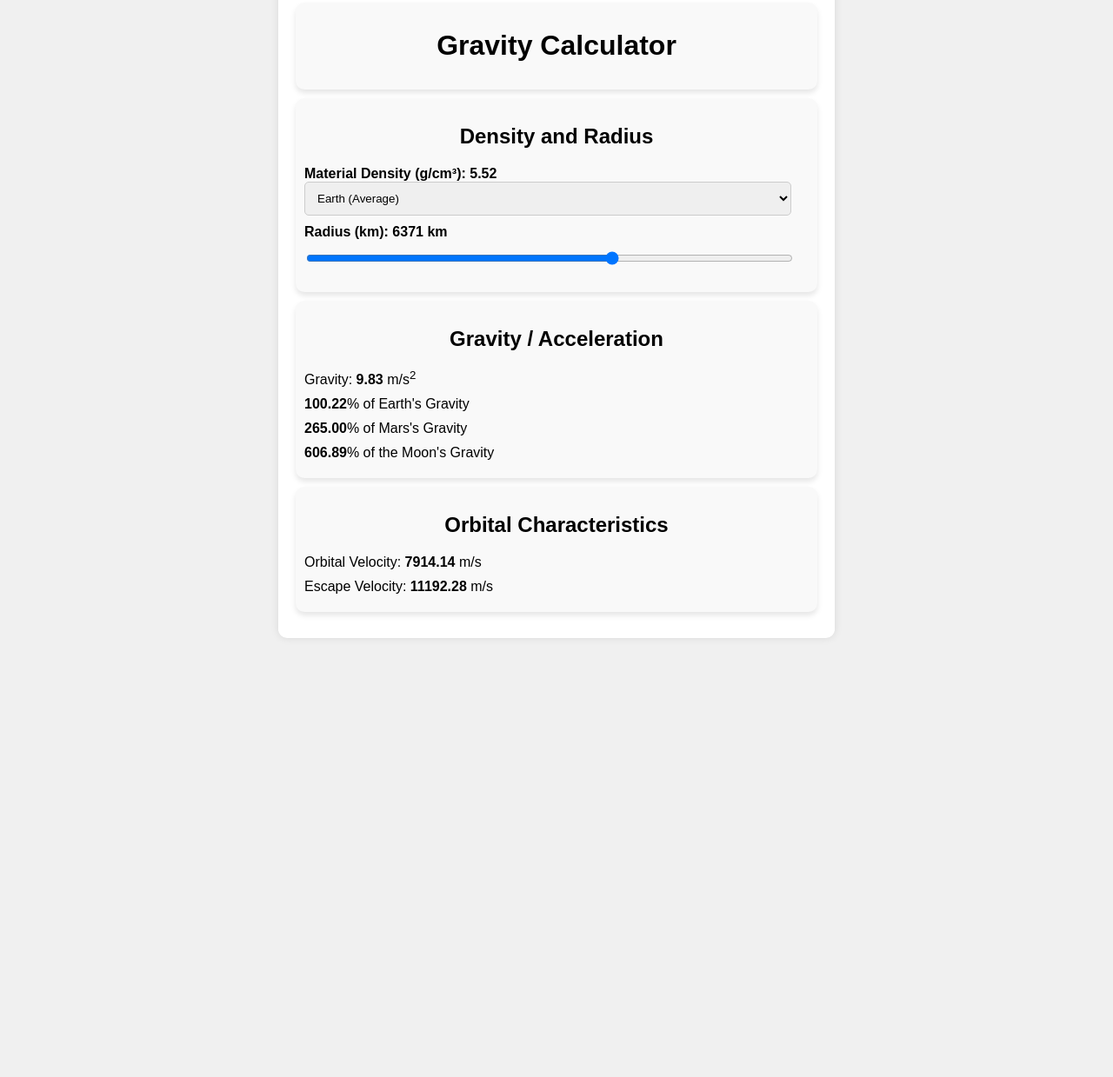
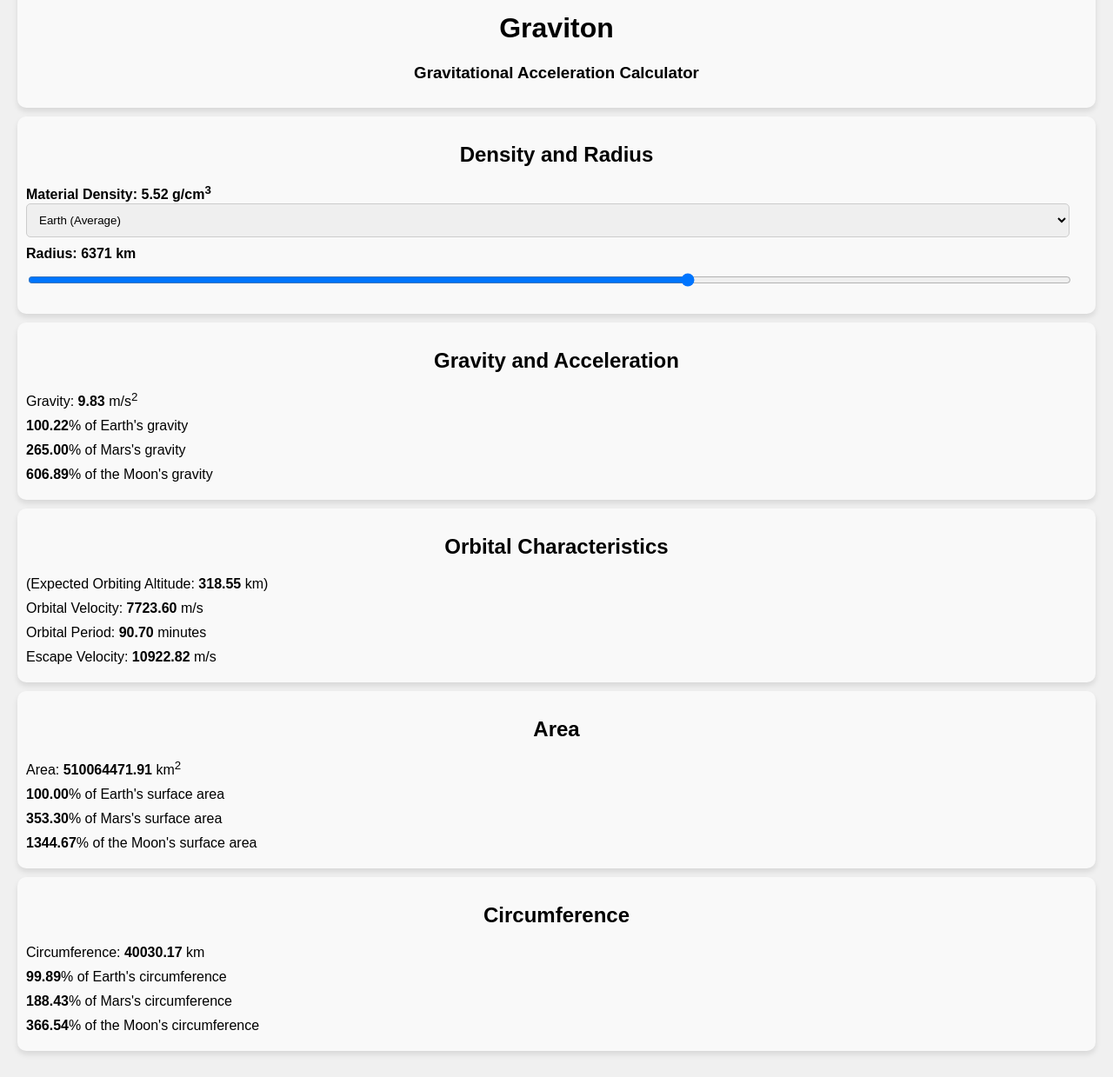
Before and after one commit to LegendOfLinky/literate-cosmos, a plain HTML site: page index.html in a window 1280 px wide. Shown: the part 37-1276 px from the top of the page at 87% size. Before the commit the page ends 800 px from the top, so only its background shows below. Drawn offline with Linux system fonts and the light colour scheme.

Commit message:
Update index.html
Added the calculations for surface area and circumference.

Made the "Density and Radius" section sticky, so it scrolls with the user.

```diff
--- a/index.html
+++ b/index.html
@@ -1,7 +1,7 @@
 <!DOCTYPE html>
 <html lang="en">
     <head>
-    <!--Version 1.0-->
+        <!--Version 2.0-->
         <meta charset="UTF-8">
         <meta name="viewport" content="width=device-width, initial-scale=1.0">
         <title>Gravity Calculator</title>
@@ -12,13 +12,11 @@
                 padding: 20px;
                 background-color: #f0f0f0;
             }
-        .container {
-            max-width: 600px;
-            margin: 0 auto;
-            background-color: #fff;
-            padding: 20px;
-            border-radius: 10px;
-            box-shadow: 0 0 10px rgba(0, 0, 0, 0.1);
+            .sticky {
+                position: -webkit-sticky; /* For Safari */
+                position: sticky;
+                top: 0;
+                z-index: 1000;
             }
             .section-container {
                 background-color: #f9f9f9;
@@ -45,23 +43,24 @@
             span {
                 font-weight: bold;
             }
-        h1, h2 {
+            h1, h2, h3{
                 text-align: center;
             }
         </style>
     </head>
     <body>
-    <div class="container">
         <div class="section-container">
-            <h1>Gravity Calculator</h1>
+            <h1>Graviton</h1>
+            <h3>Gravitational Acceleration Calculator
         </div>
 
         <!-- Density and Radius Section -->
-        <div class="section-container">
+        <div class="section-container sticky">
             <h2>Density and Radius</h2>
-            <label for="material">Material Density (g/cm³): <span id="materialDensity">0</span></label>
+            <label for="material">Material Density: <span id="materialDensity">0</span> g/cm<sup>3</sup></label>
             <select id="material">
                 <option value="1">Water</option>
+                <option value="2.2">Carbon</option>
                 <option value="2.58">Glass</option>
                 <option value="5.52" selected>Earth (Average)</option>
                 <option value="7.87">Iron</option>
@@ -69,57 +68,93 @@
                 <option value="19.32">Gold</option>
                 <option value="21.46">Platinum</option>
             </select>
-            <label for="radius">Radius (km): <span id="radiusWidth">6371</span> km</label>
+            <label for="radius">Radius: <span id="radiusWidth">6371</span> km</label>
             <input type="range" id="radius" min="1" max="10000" step="1" value="6371"><br>
         </div>
 
         <!-- Gravity Section -->
         <div class="section-container">
-            <h2>Gravity / Acceleration</h2>
+            <h2>Gravity and Acceleration</h2>
             <p>Gravity: <span id="gravity">0</span> m/s<sup>2</sup></p>
-            <p><span id="earthGs">0</span>% of Earth's Gravity</p>
-            <p><span id="marsGs">0</span>% of Mars's Gravity</p>
-            <p><span id="moonGs">0</span>% of the Moon's Gravity</p>
+            <p><span id="earthGs">0</span>% of Earth's gravity</p>
+            <p><span id="marsGs">0</span>% of Mars's gravity</p>
+            <p><span id="moonGs">0</span>% of the Moon's gravity</p>
         </div>
 
         <!-- Orbital and Escape Velocity Section -->
         <div class="section-container">
             <h2>Orbital Characteristics</h2>
+            <p>(Expected Orbiting Altitude: <span id="altitude">0</span> km)</p>
             <p>Orbital Velocity: <span id="orbitalVelocity">0</span> m/s</p>
+            <p>Orbital Period: <span id="orbitalPeriod">0</span> minutes</p>
             <p>Escape Velocity: <span id="escapeVelocity">0</span> m/s</p>
         </div>
+
+        <!-- Size and Dimensions -->
+        <div class="section-container">
+            <h2>Area</h2>
+            <p>Area: <span id="surfaceArea">0</span> km<sup>2</sup></p><!-- Fix -->
+            <p><span id="earthArea">0</span>% of Earth's surface area</p>
+            <p><span id="marsArea">0</span>% of Mars's surface area</p>
+            <p><span id="moonArea">0</span>% of the Moon's surface area</p>
+        </div>
+
+        <div class="section-container">
+            <h2>Circumference</h2>
+            <p>Circumference: <span id="circumference">0</span> km</p><!-- Fix -->
+            <p><span id="earthCircumference">0</span>% of Earth's circumference</p>
+            <p><span id="marsCircumference">0</span>% of Mars's circumference</p>
+            <p><span id="moonCircumference">0</span>% of the Moon's circumference</p>
         </div>
         <script>
             const G = 6.674 * Math.pow(10, -11); // Gravitational constant
 
             function calculateGravity() {
-            const density = parseFloat(document.getElementById('material').value); // Density in g/cm³
+                const density = parseFloat(document.getElementById("material").value); // Density in g/cm³
                 const densityKgPerM3 = density * 1000; // Convert g/cm³ to kg/m³
-            const radius = parseFloat(document.getElementById('radius').value) * 1000; // Convert to meters
+                const radius = parseFloat(document.getElementById("radius").value) * 1000; // Convert to meters
                 const mass = densityKgPerM3 * (4/3) * Math.PI * Math.pow(radius, 3); // Calculate mass
                 const gravity = (G * mass) / Math.pow(radius, 2); // Calculate gravity
 
                 // Orbital Velocity calculation at 5% altitude of the radius
-            const altitude = 0.05 * (radius / 1000);
+                const altitude = 0.05 * radius;
                 const orbitalVelocity = Math.sqrt((G * mass) / (radius + altitude));
                 const escapeVelocity = Math.sqrt((2 * G * mass) / (radius + altitude));
-            //document.getElementById('altitude').textContent = altitude.toFixed(2);
+                const orbitalPeriod = 2 * Math.PI * Math.sqrt(Math.pow(radius + altitude, 3) / (G * mass));
 
-            document.getElementById('materialDensity').textContent = density.toFixed(2); // Update density in label
-            document.getElementById('gravity').textContent = gravity.toFixed(2);
 
-            document.getElementById('orbitalVelocity').textContent = orbitalVelocity.toFixed(2);
-            document.getElementById('escapeVelocity').textContent = escapeVelocity.toFixed(2);
+                // Dimensions of the planet
+                const surfaceArea = 4 * Math.PI * Math.pow(radius, 2);
+                const circumference = 2 * Math.PI * radius;
 
-            document.getElementById('earthGs').textContent = (gravity / 9.81 * 100).toFixed(2);
-            document.getElementById('marsGs').textContent = (gravity / 3.71 * 100).toFixed(2);
-            document.getElementById('moonGs').textContent = (gravity / 1.62 * 100).toFixed(2);
+
+                document.getElementById("materialDensity").textContent = density.toFixed(2); // Update density in label
+                document.getElementById("gravity").textContent = gravity.toFixed(2);
+
+                document.getElementById("altitude").textContent = (altitude / 1000).toFixed(2);
+                document.getElementById("orbitalVelocity").textContent = orbitalVelocity.toFixed(2);
+                document.getElementById("escapeVelocity").textContent = escapeVelocity.toFixed(2);
+                document.getElementById("orbitalPeriod").textContent = (orbitalPeriod / 60).toFixed(2);
+
+                document.getElementById("earthGs").textContent = (gravity / 9.81 * 100).toFixed(2);
+                document.getElementById("marsGs").textContent = (gravity / 3.71 * 100).toFixed(2);
+                document.getElementById("moonGs").textContent = (gravity / 1.62 * 100).toFixed(2);
+
+                document.getElementById("surfaceArea").textContent = (surfaceArea / 1000000).toFixed(2); // Square Kilometers
+                document.getElementById("earthArea").textContent = (((surfaceArea / 1000000) / 510072000) * 100).toFixed(2);
+                document.getElementById("marsArea").textContent = (((surfaceArea / 1000000) / 144371391) * 100).toFixed(2);
+                document.getElementById("moonArea").textContent = (((surfaceArea / 1000000) / 37932330) * 100).toFixed(2);
+
+                document.getElementById("circumference").textContent = (circumference / 1000).toFixed(2); // Kilometers
+                document.getElementById("earthCircumference").textContent = (((circumference / 1000) / 40075) * 100).toFixed(2);
+                document.getElementById("marsCircumference").textContent = (((circumference / 1000) / 21244) * 100).toFixed(2);
+                document.getElementById("moonCircumference").textContent = (((circumference / 1000) / 10921) * 100).toFixed(2);
             }
 
             // Event listeners to recalculate gravity on input change
-        document.getElementById('material').addEventListener('change', calculateGravity);
-        document.getElementById('radius').addEventListener('input', function() {
-            document.getElementById('radiusWidth').textContent = this.value;
+            document.getElementById("material").addEventListener("change", calculateGravity);
+            document.getElementById("radius").addEventListener("input", function() {
+                document.getElementById("radiusWidth").textContent = this.value;
                 calculateGravity();
             });
 
```
Lines whose indentation alone changed are shown as unchanged.
